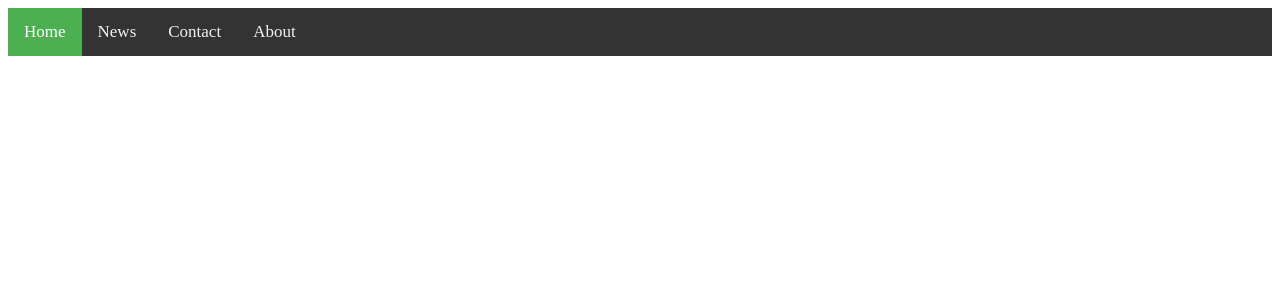
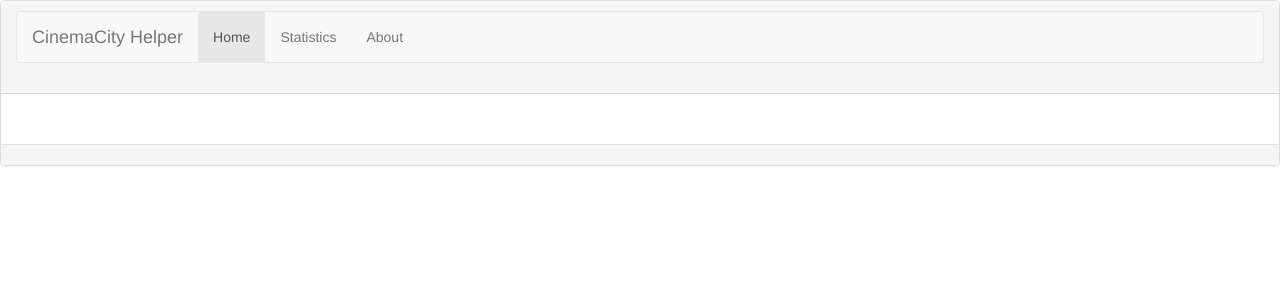
Before and after one commit to GabrielNagy/cc_helper, a Flask app: page / in a window 1280 px wide. Shown: the top 300 px of the page. Run offline with Flask 2, Linux system fonts and the light colour scheme; data that the repository does not hold is empty; some libraries are stand-ins or nearby versions.

Commit message:
First working version

```diff
--- a/app/config.py
+++ b/app/config.py
@@ -1,3 +1,5 @@
+TEMPLATES_AUTO_RELOAD = True
+DEBUG = True
 COUCHDB_URL = 'http://admin:nimda@localhost:5984'
 COUCHDB_DATABASE = 'cc_helper'
 JSON_PREFIX = 'https://www.cinemacity.ro/ro/data-api-service/v1/quickbook/10107/film-events/in-cinema/1823/at-date/'
--- a/app/main.py
+++ b/app/main.py
@@ -1,11 +1,17 @@
 from flask import Flask, render_template, g
+from flask_bootstrap import Bootstrap
 import couchdbkit
 import requests
 import config
 from datetime import datetime
 
 app = Flask(__name__)
+Bootstrap(app)
 app.config.from_object(config)
+
+
+def get_day_as_id():
+    return datetime.now().strftime("%Y-%m-%d")
 
 
 def connect_db():
@@ -22,6 +28,7 @@ def init_db():
 @app.before_request
 def before_request():
     """Make sure we are connected to the database each request."""
+    app.jinja_env.cache = {}
     g.db = connect_db()
 
 
@@ -31,17 +38,29 @@ def teardown_request(exception):
 
 
 @app.route('/')
-def main_page():
-    current_day = datetime.now().strftime("%Y-%m-%d")
+@app.route('/date/<date>')
+def main_page(date=get_day_as_id()):
+    current_day = get_day_as_id()
+    if date == get_day_as_id():
+        current_time = datetime.now().strftime("%H:%M")
+    else:
+        current_time = 0
     try:
-        data = g.db.get(current_day)
+        data = g.db.view('parse_docs/get_showings', startkey=["{}".format(date)], endkey=["{}".format(date), {}])
     except couchdbkit.exceptions.ResourceNotFound:
-        r = requests.get('https://www.cinemacity.ro/ro/data-api-service/v1/quickbook/10107/film-events/in-cinema/1823/at-date/{}?attr=&lang=ro_RO'.format(current_day))
-        data = r.json()
-        data['_id'] = current_day
-        g.db.save_doc(data)
+        pass
 
-    return render_template('index.html')
+    return render_template('movies.html', movies=data, time=current_time)
+
+
+@app.route('/statistics')
+def statistics():
+    return render_template('statistics.html')
+
+
+@app.route('/about')
+def about():
+    return render_template('about.html')
 
 
 if __name__ == "__main__":
--- a/app/static/styles.css
+++ b/app/static/styles.css
@@ -1,27 +1,4 @@
  /* Add a black background color to the top navigation */
-.topnav {
-    background-color: #333;
-    overflow: hidden;
+.panel .panel-default {
+    margin: 100px;
 }
-
-/* Style the links inside the navigation bar */
-.topnav a {
-    float: left;
-    color: #f2f2f2;
-    text-align: center;
-    padding: 14px 16px;
-    text-decoration: none;
-    font-size: 17px;
-}
-
-/* Change the color of links on hover */
-.topnav a:hover {
-    background-color: #ddd;
-    color: black;
-}
-
-/* Add a color to the active/current link */
-.topnav a.active {
-    background-color: #4CAF50;
-    color: white;
-}
--- /dev/null
+++ b/app/templates/about.html
@@ -0,0 +1,6 @@
+{% extends "index.html" %}
+{% set active_page = "about" %}
+
+{% block content %}
+I made this.
+{% endblock %}
--- a/app/templates/index.html
+++ b/app/templates/index.html
@@ -1,18 +1,33 @@
-<!doctype html>
-<html>
-  <head>
-    <title>Movie helper</title>
-    <link rel="stylesheet" href="{{url_for('static', filename='styles.css')}}">
-  </head>
-  <body>
-    <div class="topnav">
-      <a class="active" href="#home">Home</a>
-      <a href="#news">News</a>
-      <a href="#contact">Contact</a>
-      <a href="#about">About</a>
-    </div>
-    {% for film in films %}
-    <h2>{{film.name}}</h2>
-    {% endfor %}
-  </body>
-</html>
+{% extends "bootstrap/base.html" %}
+{% block title %}CinemaCity Reservation Helper{% endblock %}
+{% block head %}
+{{ super() }}
+<link rel="shortcut icon" href="{{ url_for('static', filename='favicon.ico') }}">
+{% endblock %}
+
+{% set navigation_bar = [
+    ('/', 'home', 'Home'),
+    ('/statistics', 'statistics', 'Statistics'),
+    ('/about', 'about', 'About')
+] %}
+
+{% block navbar %}
+<div class="panel panel-default">
+  <div class="panel-heading">
+    <nav class="navbar navbar-default">
+      <div class="container-fluid">
+        <div class="navbar-header">
+          <a class="navbar-brand" href="#">CinemaCity Helper</a>
+        </div>
+        <ul class="nav navbar-nav">
+          {% for href, id, title in navigation_bar %}
+          <li {% if id == active_page %}class="active"{% endif %}><a href="{{ href }}">{{ title }}</a></li>
+          {% endfor %}
+        </ul>
+      </div>
+    </nav>
+  </div>
+  {% endblock %}
+
+{% block content %}
+{% endblock %}
--- /dev/null
+++ b/app/templates/movies.html
@@ -0,0 +1,21 @@
+{% extends "index.html" %}
+{% set active_page = "home" %}
+{% block content %}
+  <div class="panel-body">
+    <ul class="list-group">
+    {% for movie in movies %}
+    {% if movie.value >= time %}
+    <li class="list-group-item">
+    <div class="row">
+      <div class="col-xs-4 text-left">{{movie.key[1]}}</div>
+      <div class="col-xs-4 text-right"><a href="https://www.cinemacity.ro{{movie.key[2]}}">{{movie.value}}</a></div>
+    </div>
+    </li>
+    {% endif %}
+    {% endfor %}
+    </ul>
+  </div>
+  <div class="panel-footer">
+  </div>
+</div>
+{% endblock %}
--- /dev/null
+++ b/app/templates/statistics.html
@@ -0,0 +1,6 @@
+{% extends "index.html" %}
+{% set active_page = "statistics" %}
+
+{% block content %}
+<p align="center"><iframe width="1280" height="720" src="https://www.youtube.com/embed/BvWefB4NGGI" frameborder="0" allow="autoplay; encrypted-media" allowfullscreen></iframe></p>
+{% endblock %}
--- a/setup_db.py
+++ b/setup_db.py
@@ -1,4 +1,5 @@
 import couchdbkit
+import os
 
 try:
     from app.config import COUCHDB_URL, COUCHDB_DATABASE
@@ -9,3 +10,4 @@ except ImportError:
 if __name__ == "__main__":
     server = couchdbkit.Server(COUCHDB_URL)
     db = server.get_or_create_db(COUCHDB_DATABASE)
+    couchdbkit.designer.push(os.path.join(os.path.dirname(__file__), '_design/parse_docs'), db)
```
Also changed, not shown: app/static/favicon.ico (added).
